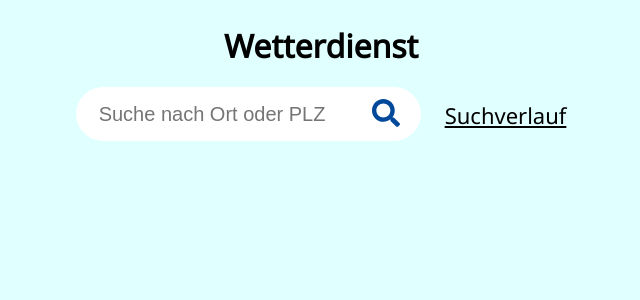
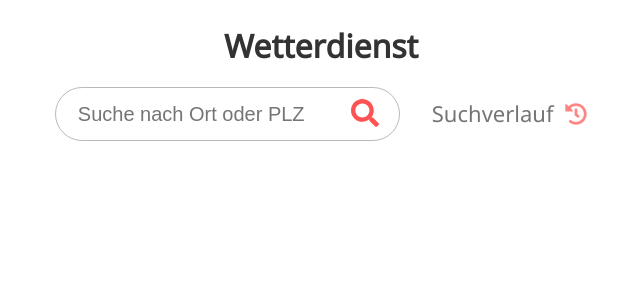
Before and after one commit to Sun0fABeach/weather-service, a Vue app in the folder frontend/: page / in a window 1280 px wide. Shown: the top 300 px of the page, without its empty margins (319-959 px from the left). Built offline with nearby package versions, Linux system fonts and the light colour scheme; what vue-mq, vue-paginate would draw is missing.

Commit message:
Apply color scheme + misc style improvements

```diff
--- a/frontend/src/components/input-panel/InputPanel.vue
+++ b/frontend/src/components/input-panel/InputPanel.vue
@@ -2,6 +2,7 @@
   <section>
     <a href="#" @click.stop.prevent="historyOpen = !historyOpen">
       Suchverlauf
+      <FontAwesomeIcon :icon="'history'" class="history-icon" />
     </a>
     <Search @result="gotReport" :inputVal="searchInput" class="search" />
     <HistoryModal
@@ -14,12 +15,14 @@
 </template>
 
 <script>
+import { FontAwesomeIcon } from '@fortawesome/vue-fontawesome'
 import HistoryModal from '@/components/modal/HistoryModal'
 import Search from './Search'
 import Dexie from 'dexie'
 
 export default {
   components: {
+    FontAwesomeIcon,
     HistoryModal,
     Search
   },
@@ -73,10 +76,20 @@ section {
     margin: 0.75rem 0 1rem;
     text-align: center;
     font-size: 1.375rem;
-    color: black;
+    color: $color-secondary;
+    text-decoration: none;
 
     &:hover {
-      text-decoration: none;
+      text-decoration: underline;
+
+      > .history-icon {
+        color: $color-highlight;
+      }
+    }
+
+    > .history-icon {
+      color: lighten($color-highlight, 10%);
+      margin-left: 0.375rem;
     }
   }
 }
@@ -93,7 +106,7 @@ section {
     }
     > a {
       order: 1;
-      margin: 0.875rem 0 0 1.5rem;
+      margin: 0.75rem 0 0 2rem;
     }
   }
 }
--- a/frontend/src/components/input-panel/Search.vue
+++ b/frontend/src/components/input-panel/Search.vue
@@ -88,16 +88,21 @@ div {
   --search-wrap-pad-x: 1.25rem;
   --search-btn-pad: 0.375rem;
   --error-transition-duration: 200ms;
+  --hover-transition-duration: 200ms;
 
   > .input-wrap {
     display: flex;
     align-items: center;
     padding-right: calc(var(--search-wrap-pad-x) - var(--search-btn-pad));
     padding-left: var(--search-wrap-pad-x);
-    background-color: white;
-    border: 1px solid transparent;
+    border: 1px solid lighten($color-secondary, 50%);
     border-radius: 2rem;
     transition: box-shadow var(--error-transition-duration);
+    transition: border-color var(--hover-transition-duration);
+
+    &:hover {
+      border-color: lighten($color-primary, 20%);
+    }
   }
 }
 
--- a/frontend/src/components/input-panel/SearchButton.vue
+++ b/frontend/src/components/input-panel/SearchButton.vue
@@ -33,7 +33,7 @@ button {
   cursor: pointer;
 
   > .search-icon {
-    color: #00489a;
+    color: $color-highlight;
     transition: transform 250ms;
   }
 
--- a/frontend/src/components/modal/HistoryButtonBar.vue
+++ b/frontend/src/components/modal/HistoryButtonBar.vue
@@ -38,20 +38,20 @@ export default {
 <style lang="scss" scoped>
 div {
   display: flex;
-  margin-bottom: 1rem;
+  margin-bottom: 1.25rem;
 
   > button {
-    background-color: white;
+    background-color: $color-background;;
     cursor: pointer;
 
     &.clear {
       padding: 0.375rem 0.75rem;
-      border: 1px solid grey;
+      color: lighten($color-secondary, 20%);
+      border: 1px solid $color-secondary;
       border-radius: 0.5rem;
 
       &:hover {
-        border-color: black;
-        color: black;
+        color: $color-highlight;
       }
     }
 
@@ -63,7 +63,7 @@ div {
 
       &:hover {
         transform: scale(1.2);
-        color: black;
+        color: $color-highlight;
       }
     }
   }
--- a/frontend/src/components/modal/HistoryList.vue
+++ b/frontend/src/components/modal/HistoryList.vue
@@ -141,12 +141,12 @@ ol {
     cursor: pointer;
 
     &:hover {
-      border-color: grey;
+      border-color: lighten($color-secondary, 20%);
     }
 
     > span {
       &:first-of-type {
-        color: grey;
+        color: $color-secondary;
       }
 
       &:last-of-type {
@@ -168,26 +168,29 @@ div.paginate-links {
     justify-content: space-evenly;
 
     > button {
-      background-color: white;
+      color: $color-primary;
+      background-color: $color-background;
       border: none;
-      border-bottom: 1px solid transparent;
       padding: 0.5rem;
       font-size: 1.5rem;
+
+      &[disabled] {
+        opacity: 0.5;
+      }
+
+      &:not([disabled]):hover {
+        cursor: pointer;
+
+        > span {
+          color: $color-highlight;
+          transform: scale(1.2);
+        }
+      }
 
       > span {
         display: inline-block;
         transition: transform 0.25s;
       }
-
-      &:not([disabled]):hover {
-        cursor: pointer;
-        border-bottom-color: grey;
-
-        > span {
-          color: black;
-          transform: scale(1.2);
-        }
-      }
     }
   }
 }
--- a/frontend/src/components/modal/HistoryModal.vue
+++ b/frontend/src/components/modal/HistoryModal.vue
@@ -91,7 +91,7 @@ export default {
   > div {
     display: flex;
     flex-direction: column;
-    background-color: white;
+    background-color: $color-background;
     padding: 1rem;
     border: 1px solid transparent;
     border-radius: 1rem;
--- a/frontend/src/components/report/DayTab.vue
+++ b/frontend/src/components/report/DayTab.vue
@@ -37,11 +37,11 @@ li {
   transition: border-bottom-color 150ms;
 
   &.selected {
-    border-bottom-color: black;
+    border-bottom-color: lighten($color-secondary, 50%);
   }
 
   &:hover {
-    border-bottom-color: grey;
+    border-bottom-color: $color-highlight;
   }
 }
 </style>
--- a/frontend/src/components/report/ReportPanel.vue
+++ b/frontend/src/components/report/ReportPanel.vue
@@ -127,6 +127,7 @@ export default {
   }
   > h3 {
     margin: 0;
+    color: $color-secondary;
   }
 
   > .panel-sections {
--- a/frontend/src/components/report/ReportPanelSection.vue
+++ b/frontend/src/components/report/ReportPanelSection.vue
@@ -31,6 +31,7 @@ div {
     text-align: center;
 
     &:first-of-type { // label
+      color: lighten($color-primary, 25%);
       font-size: 1.5rem;
     }
     &:last-of-type { // value
--- a/frontend/src/main.js
+++ b/frontend/src/main.js
@@ -1,16 +1,21 @@
-import { faSearch, faSpinner, faTimes } from '@fortawesome/free-solid-svg-icons'
 import { library as faLib } from '@fortawesome/fontawesome-svg-core'
+import {
+  faSearch, faSpinner, faTimes, faHistory
+} from '@fortawesome/free-solid-svg-icons'
+
 import TWEEN from '@tweenjs/tween.js'
+
 import VuePaginate from 'vue-paginate'
 import PortalVue from 'portal-vue'
 import VueMq from 'vue-mq'
 import Vue from 'vue'
+
 import App from './App.vue'
 
 import '@/scss/base.scss'
 
 
-faLib.add(faSearch, faSpinner, faTimes)
+faLib.add(faSearch, faSpinner, faTimes, faHistory)
 
 function animate (time) {
   requestAnimationFrame(animate)
--- a/frontend/src/scss/base.scss
+++ b/frontend/src/scss/base.scss
@@ -3,8 +3,9 @@
 body {
   margin: 0;
   padding: 0;
-  background-color: lightcyan;
+  background-color: $color-background;
   font-family: 'noto-sansregular', sans-serif;
+  color: $color-primary;
 }
 
 * {
--- a/frontend/src/scss/globals.scss
+++ b/frontend/src/scss/globals.scss
@@ -1,3 +1,8 @@
 $min-phone: 0px;
 $min-tablet: 900px;
 $min-desktop: 1400px;
+
+$color-background: #fff;
+$color-primary: rgba(0,0,0,0.8);
+$color-secondary: rgba(0,0,0,0.54);
+$color-highlight: rgb(255, 82, 82);
```
